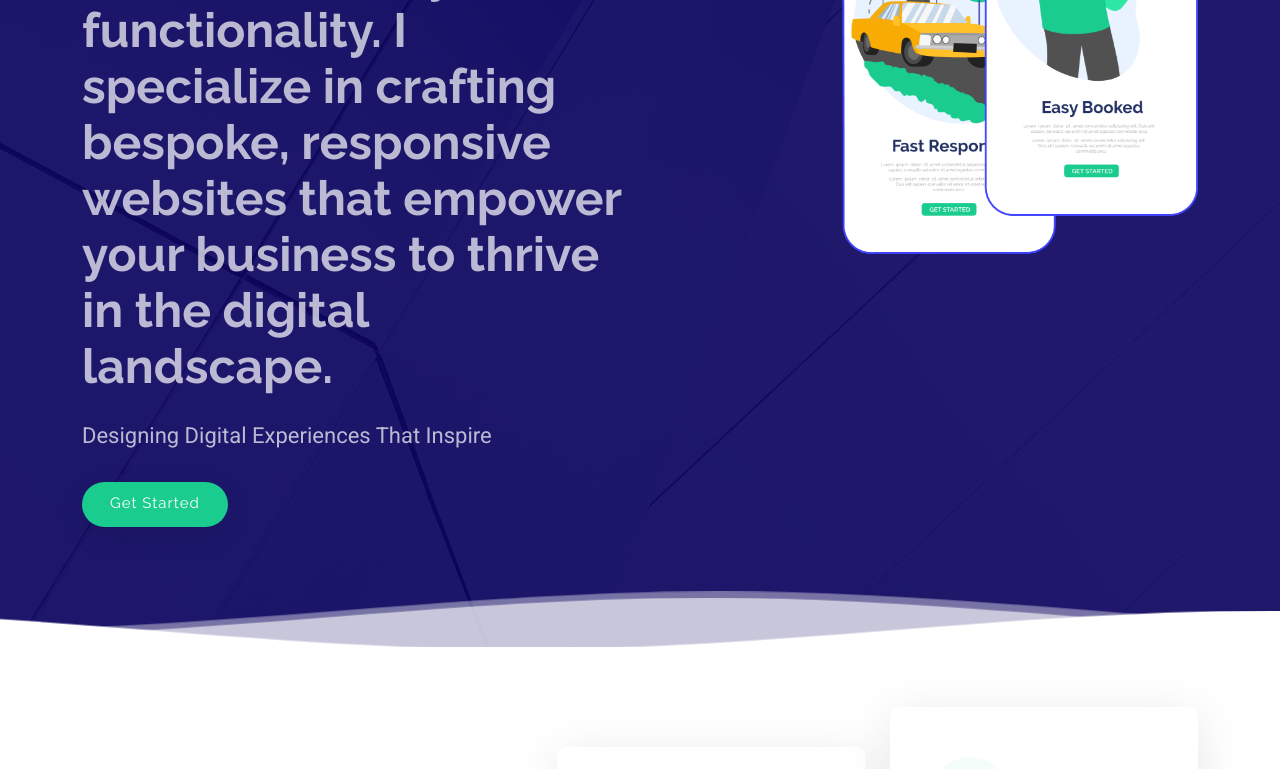
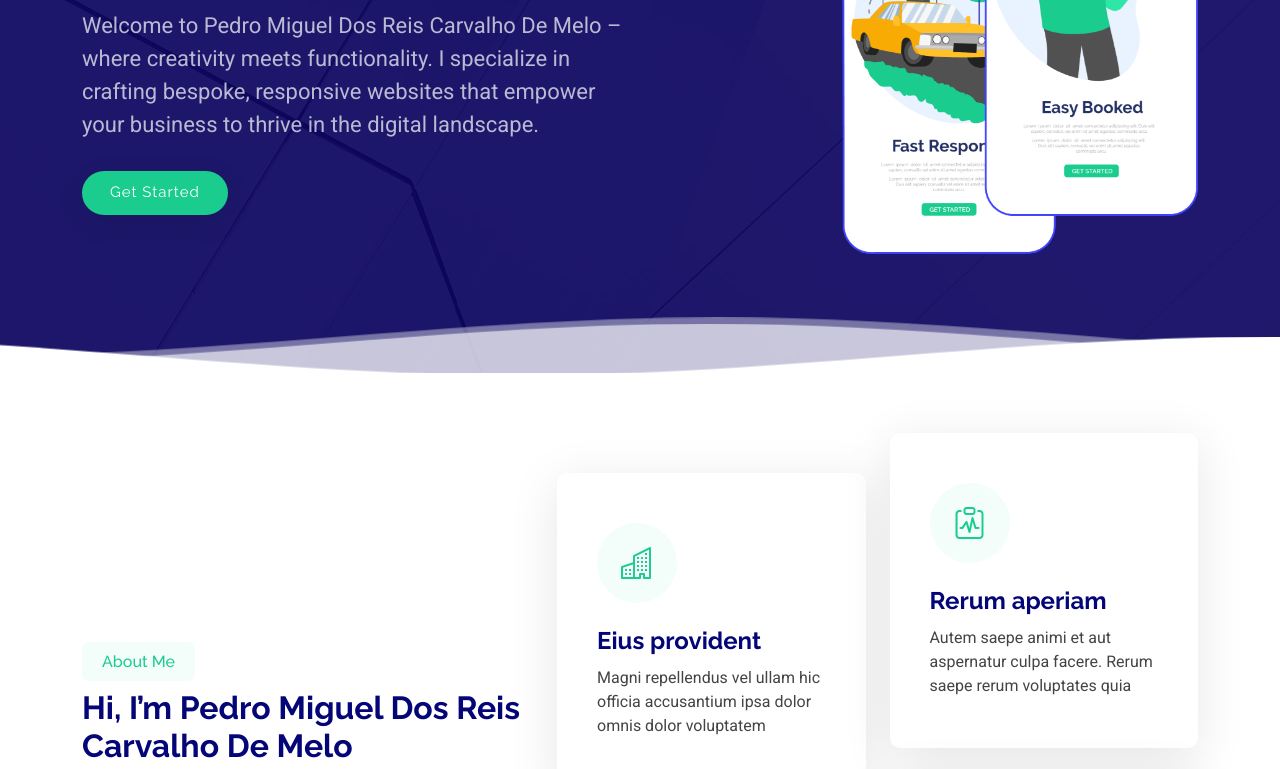
Before and after one commit to llp-cloud/uniquora, a plain HTML site: page index.html in a window 1280 px wide. Shown: the part 342-1111 px from the top of the page. Drawn offline with Linux system fonts and the light colour scheme.

Commit message:
index updated

```diff
--- a/index.html
+++ b/index.html
@@ -89,8 +89,8 @@
                         </div>
 
                         <div class="col-lg-6  d-flex flex-column justify-content-center" data-aos="fade-in">
-                            <h1>Welcome to <span>Pedro Miguel Dos Reis Carvalho De Melo</span> – where creativity meets functionality. I specialize in crafting bespoke, responsive websites that empower your business to thrive in the digital landscape.</h1>
-                            <p>Designing Digital Experiences That Inspire</p>
+                            <h1>Designing Digital Experiences That Inspire</h1>
+                            <p>Welcome to <span>Pedro Miguel Dos Reis Carvalho De Melo</span> – where creativity meets functionality. I specialize in crafting bespoke, responsive websites that empower your business to thrive in the digital landscape.</p>
                             <div class="d-flex">
                                 <a href="#about" class="btn-get-started">Get Started</a>
                                 <!-- <a href="https://www.youtube.com/watch?v=Y7f98aduVJ8"
```
